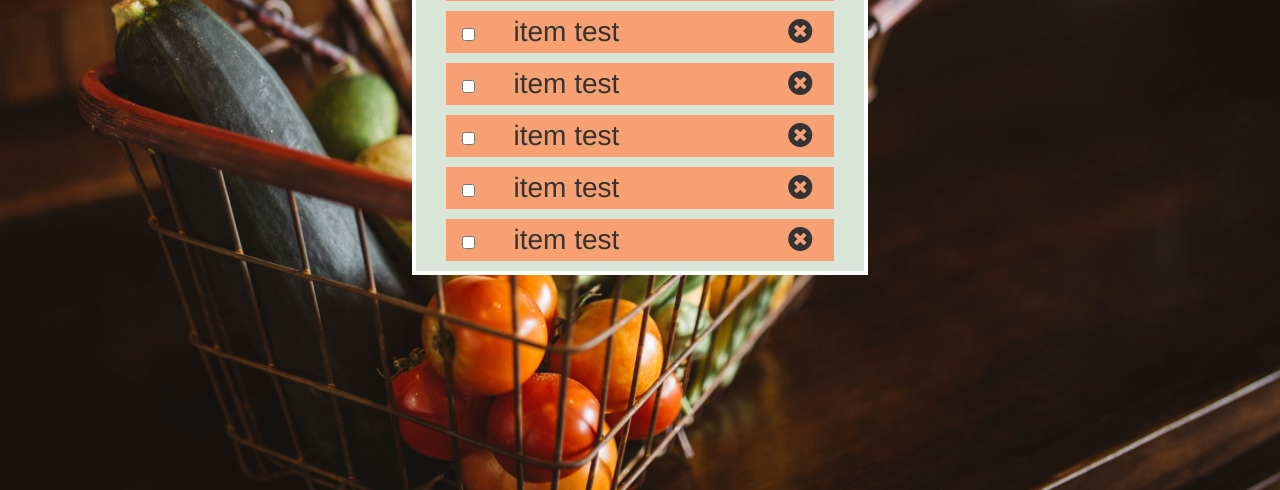
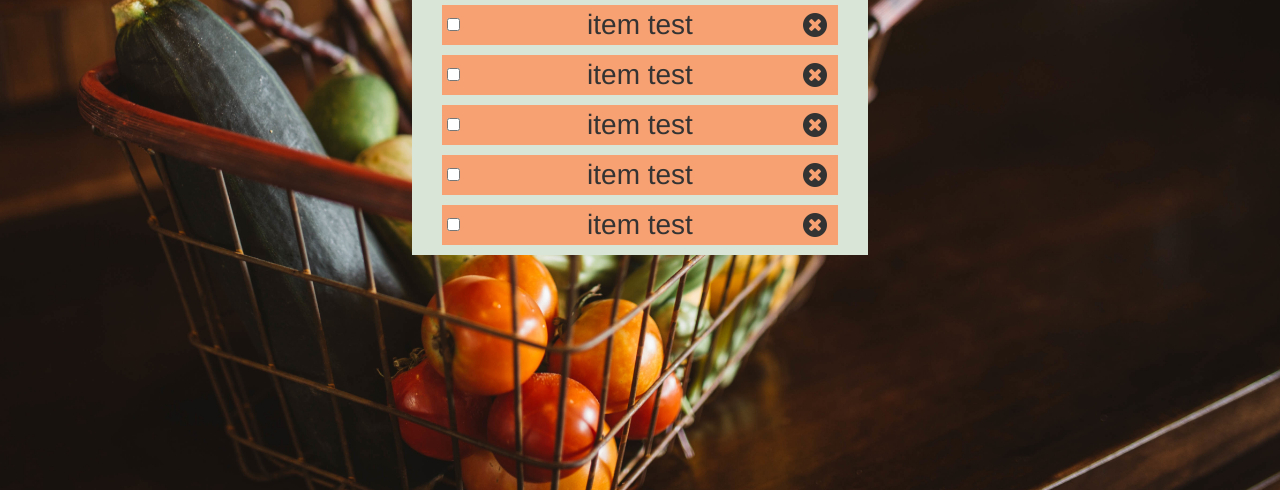
Before and after one commit to thedrunkengiant/shopping-list, a plain HTML site: page index.html in a window 1280 px wide. Shown: the part 310-800 px from the top of the page. Drawn offline with nearby package versions, Linux system fonts and the light colour scheme.

Commit message:
adjust the checkboxes

```diff
--- a/css/style.css
+++ b/css/style.css
@@ -5,9 +5,6 @@ body {
 	-o-background-size: cover;
 	background-size: cover;
 	padding-top: 100px;
-}
-.border {
-	border: 4px solid white;
 }
 
 .navbar-header {
@@ -29,6 +26,8 @@ body {
 
 .input-group {
 	width: 80%;
+	margin-left: auto;
+	margin-right: auto;
 }
 
 .navbar-form {
@@ -74,24 +73,23 @@ ul>li {
 }
 
 .transparent {
-	background-color: transparent;
-	border: none;
-	margin-left: 40%;
+    background-color: transparent;
+    border: none;
+    position: absolute;
+    right: 20px;
 }
 
 .transparent:hover{
 	color: red;
 }
 
-.strikethrough {
-
+input.strikethrough {
+    position: absolute;
+    left: 20px;
 }
 
 .strikethrough:checked + span {
   text-decoration: line-through;
-}
-span {
-	padding-left: 10%;
 }
 
 .btn-color {
@@ -109,3 +107,7 @@ span {
 .btn-color:focus {
 	background-color: #00A7E1;
 }
+
+input[type="checkbox"] {
+  margin-top: 13px;
+}
```
